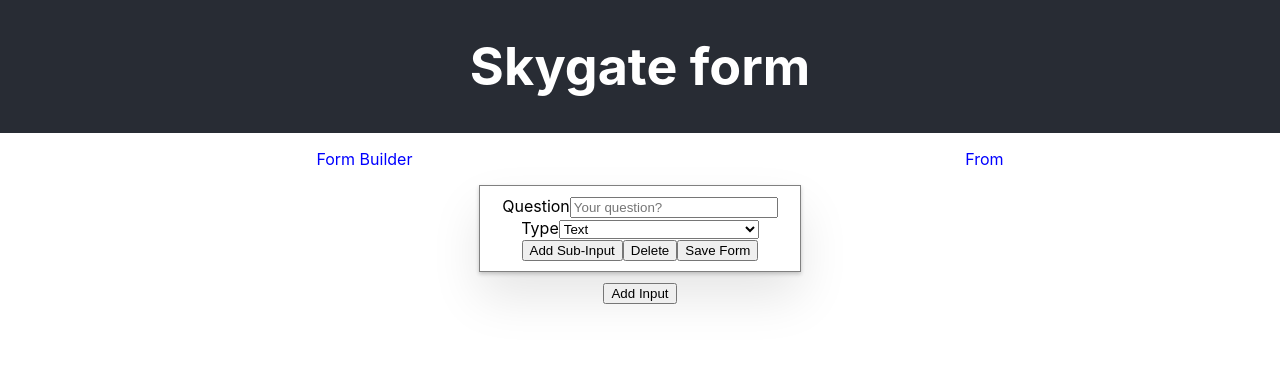
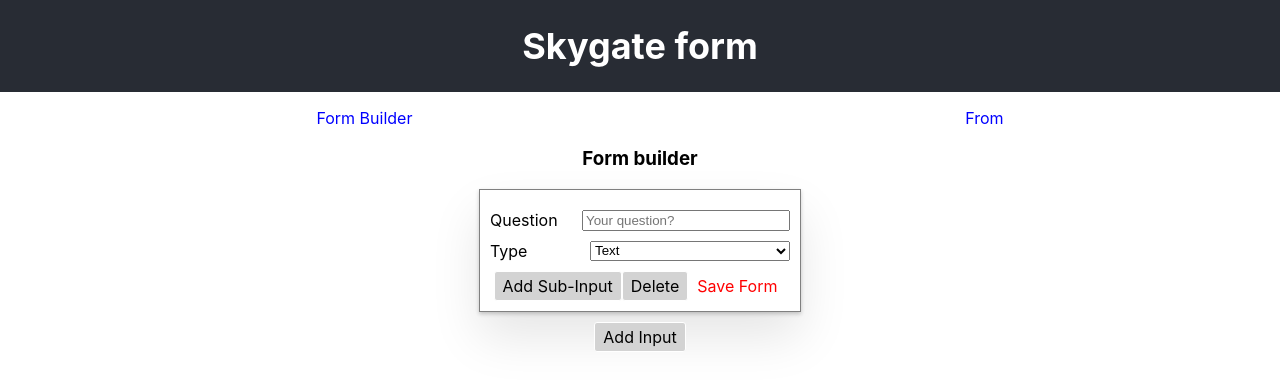
Before and after one commit to Luqapo/FormBuilder, a React (Create React App) app: page /form-builder in a window 1280 px wide. Both pictures are taken after a click on the button "Add Input". Shown: the top 390 px of the page. Built offline with nearby package versions, Linux system fonts and the light colour scheme.

Commit message:
form styling

```diff
--- a/src/App.css
+++ b/src/App.css
@@ -6,6 +6,6 @@
   background-color: #282c34;
   display: flex;
   justify-content: center;
-  font-size: calc(10px + 2vmin);
+  font-size: calc(10px + 1vmin);
   color: white;
 }
--- a/src/components/BuildWrapper/BuildWrapper.js
+++ b/src/components/BuildWrapper/BuildWrapper.js
@@ -5,7 +5,10 @@
 const BuildWrapper = (props) => {
     return (
         <div>
-            <FormWrapper type={props.type} formObject={props.formObject} handleDelete={props.handleDelete} />
+            <FormWrapper
+                type={props.type}
+                formObject={props.formObject}
+                handleDelete={props.handleDelete} />
         </div>
     )
 }
--- a/src/components/FromBuilder/NumberInput/NumberInput.js
+++ b/src/components/FromBuilder/NumberInput/NumberInput.js
@@ -3,8 +3,8 @@
 const NumberInput = (props) => {
         return (
             <div>
-                <form>
-                    <label>Condiotion
+                <form className="FormControl">
+                    <label>Condiotion</label>
                     <select value={props.condition}
                             name="condition"
                             onChange={props.handleChange}>
@@ -12,7 +12,6 @@
                         <option value=">">Greather than</option>
                         <option value="<">Less than</option>
                     </select>
-                    </label>
                     <input type="number"
                            name="value"
                            onChange={props.handleChange}
--- a/src/components/FromBuilder/QuestinInput/QuestionInput.css
+++ b/src/components/FromBuilder/QuestinInput/QuestionInput.css
@@ -12,6 +12,16 @@
     box-shadow: 0 2px 4px 0 rgba(0, 0, 0, 0.2), 0 25px 50px 0 rgba(0, 0, 0, 0.1);
 }
 
+.FormControl {
+    display: flex;
+    justify-content: space-between;
+    margin: 10px 0;
+}
+
+input, label {
+    display: block;
+}
+
 input[name="question"], select[name="type"] {
     width: 200px;
 }
@@ -19,3 +29,26 @@
 input[type="number"] {
     width: 100px;
 }
+
+button {
+    display: inline-block;
+    padding: 0.25rem 0.5rem;
+    text-decoration: none;
+    font: inherit;
+    border: 1px solid white;
+    color: black;
+    background: lightgrey;
+    border-radius: 3px;
+    cursor: pointer;
+  }
+
+  button:hover,
+  button:active {
+    background-color: white;
+    color: black;
+  }
+
+  button:disabled {
+    background-color: white;
+    color: red;
+  }
--- a/src/components/FromBuilder/QuestinInput/QuestionInput.js
+++ b/src/components/FromBuilder/QuestinInput/QuestionInput.js
@@ -3,20 +3,22 @@
 import './QuestionInput.css';
 
 const QuestionInput = (props) => {
-        const disabled = Boolean(props.formObject)
+        const disabled = Boolean(props.formObject.length < 1)
         return (
             <div>
                 <div>
                     <form>
-                        <label>Question
+                        <div className="FormControl">
+                            <label>Question</label>
                             <input
                                 type="text"
                                 name="question"
                                 placeholder="Your question?"
                                 value={props.question}
                                 onChange={props.handleChange}/>
-                        </label>
-                        <label>Type
+                        </div>
+                        <div className="FormControl">
+                            <label>Type</label>
                             <select
                                     value={props.type}
                                     onChange={props.handleChange}
@@ -25,12 +27,12 @@
                                 <option value="number">Number</option>
                                 <option value="yes/no">Yes/No</option>
                             </select>
-                        </label>
+                        </div>
                     </form>
                     <button onClick={props.handleAddInput}>Add Sub-Input</button>
                     <button onClick={props.handleDelete}>Delete</button>
                     <button onClick={props.handleSave}
-                            disabled={!disabled}>Save Form</button>
+                            disabled={disabled}>Save Form</button>
                 </div>
             </div>
         )
--- a/src/components/FromBuilder/RadioInput/RadioInput.js
+++ b/src/components/FromBuilder/RadioInput/RadioInput.js
@@ -3,7 +3,7 @@
 const RadioInput = (props) =>{
         return (
             <div>
-                <form>
+                <form className="FormControl">
                     <label>Condiotion</label>
                     <select name="condition" onChange={props.handleChange}>
                         <option value="===">Equals</option>
--- a/src/components/FromBuilder/TextInput/TextInput.js
+++ b/src/components/FromBuilder/TextInput/TextInput.js
@@ -3,12 +3,11 @@
 const TextInput = (props) => {
         return (
             <div>
-                <form>
-                    <label>Condiotion
-                        <select>
-                            <option value="===">Equals</option>
-                        </select>
-                    </label>
+                <form className="FormControl">
+                    <label>Condiotion</label>
+                    <select>
+                        <option value="===">Equals</option>
+                    </select>
                     <input
                         type="text"
                         name="value"
--- a/src/containers/FormBuilder/FormBuilder.js
+++ b/src/containers/FormBuilder/FormBuilder.js
@@ -8,7 +8,7 @@
     }
 
     handleAddInput = () => {
-        const newState = this.state.form.map(item => item);
+        const newState = [...this.state.form];
         newState.push([]);
         this.setState({
             form: newState
@@ -16,7 +16,7 @@
     }
 
     handleDelete = (index) => {
-        const newState = this.state.form.map(item => item);
+        const newState = [...this.state.form];
         newState.splice(index, 1);
         this.setState({
             form: newState
@@ -26,6 +26,7 @@
     render(){
         return (
             <div>
+                <h3>Form builder</h3>
                 {this.state.form.map((form,index) =>
                     <FormWrapper
                             key={index}
--- a/src/containers/FormBuilder/FormWrapper/FormWrapper.js
+++ b/src/containers/FormBuilder/FormWrapper/FormWrapper.js
@@ -31,7 +31,7 @@
         this.setState({
             subInput: null,
             formObject: newState
-        }, () => console.log(this.state))
+        })
     }
 
     handleChange = (event) => {
@@ -51,8 +51,6 @@
 
         const newState = this.state.formObject.map(item => item);
         newState.push(object);
-
-        console.log(newState);
 
         this.setState({
             formObject: newState
@@ -85,18 +83,19 @@
     }
 
     handleSave = () => {
-        async function putSomeData() {
-            let db = await idb.open('db-name', 1, upgradeDB => upgradeDB.createObjectStore('objectStoreName', { autoIncrement: true }))
+        async function putSomeData(data) {
+            let db = await idb.open('db-FormBuilder', 1, upgradeDB => upgradeDB.createObjectStore('objectStoreForms', { autoIncrement: true }))
 
-            let tx = db.transaction('objectStoreName', 'readwrite')
-            let store = tx.objectStore('objectStoreName')
+            let tx = db.transaction('objectStoreForms', 'readwrite')
+            let store = tx.objectStore('objectStoreForms')
 
-            await store.put(this.state.formObject);
+            await store.put(data);
 
             await tx.complete
             db.close()
         }
-        putSomeData();
+        const dataToSave = this.state.formObject;
+        putSomeData(dataToSave);
     }
 
     render() {
--- a/src/containers/FormsList/FormsList.js
+++ b/src/containers/FormsList/FormsList.js
@@ -10,10 +10,10 @@
 
     componentDidMount(){
         async function getAllData() {
-            let db = await idb.open('db-name', 1)
+            let db = await idb.open('db-FormBuilder', 1)
 
-            let tx = db.transaction('objectStoreName', 'readonly')
-            let store = tx.objectStore('objectStoreName')
+            let tx = db.transaction('objectStoreForms', 'readonly')
+            let store = tx.objectStore('objectStoreForms')
 
             // add, clear, count, delete, get, getAll, getAllKeys, getKey, put
             let allSavedItems = await store.getAll()
@@ -38,7 +38,7 @@
         }
         return (
             <div>
-                <h1>Zajebisty Form</h1>
+                <h3>Your Forms</h3>
                 {elements}
             </div>
         )
```
Lines whose indentation alone changed are shown as unchanged.
